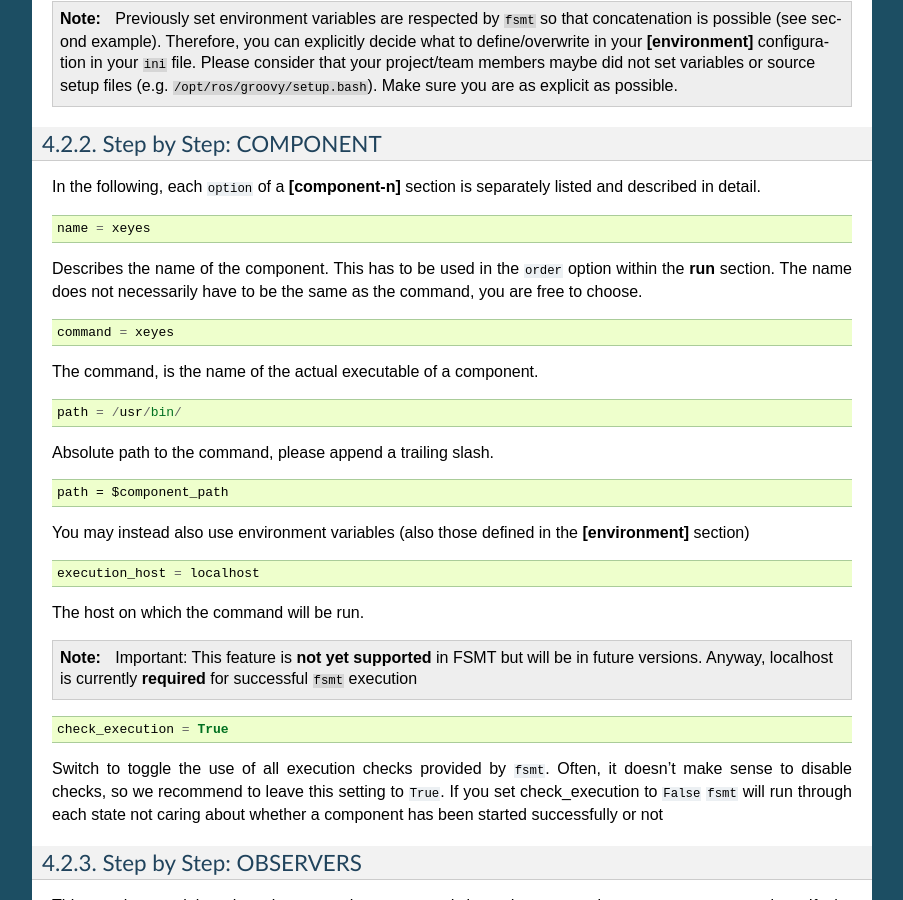
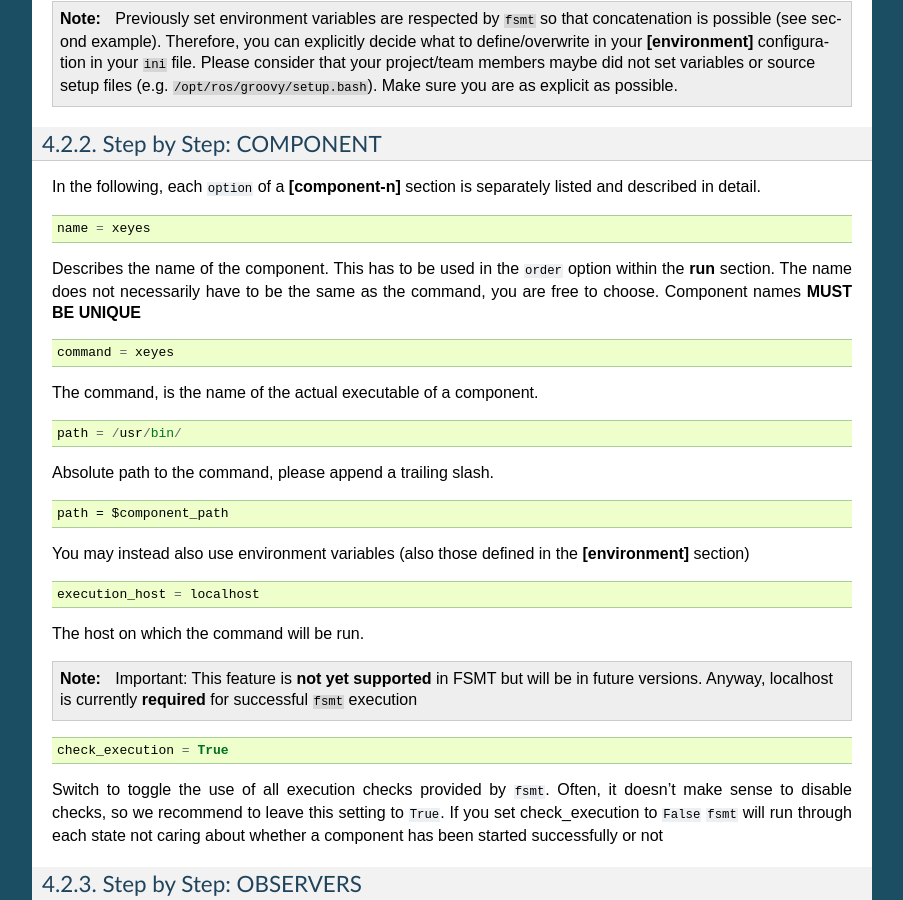
Before and after one commit to jon-weisz/fsmt, a Sphinx documentation site: the page built from documentation/source/testdesign.rst, in a window 1280 px wide and 900 px high, scrolled down 1551 px. Shown: the whole window, without its empty margins (198-1101 px from the left). Built offline with Sphinx 7.4.7, drawn with Linux system fonts in a browser that asks for light colours; formulas are drawn with MathJax 3.

Commit message:
Added comment for component names

```diff
--- a/documentation/source/testdesign.rst
+++ b/documentation/source/testdesign.rst
@@ -102,7 +102,7 @@ listed and described in detail.
 	name = xeyes
 
 Describes the name of the component. This has to be used in the ``order`` option within the **run** section.
-The name does not necessarily have to be the same as the command, you are free to choose.
+The name does not necessarily have to be the same as the command, you are free to choose. Component names **MUST BE UNIQUE**
 
 ::
 
```
